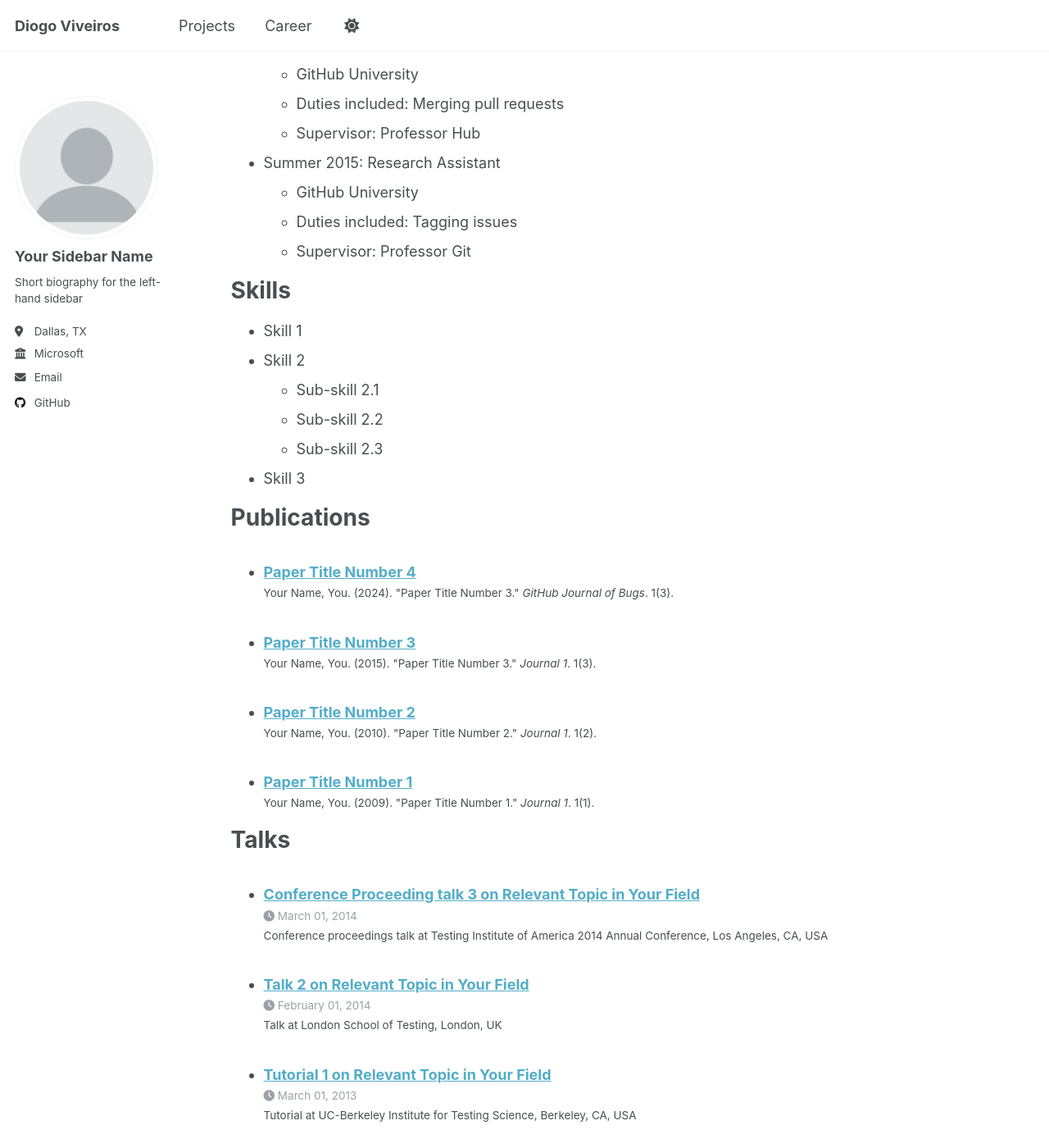
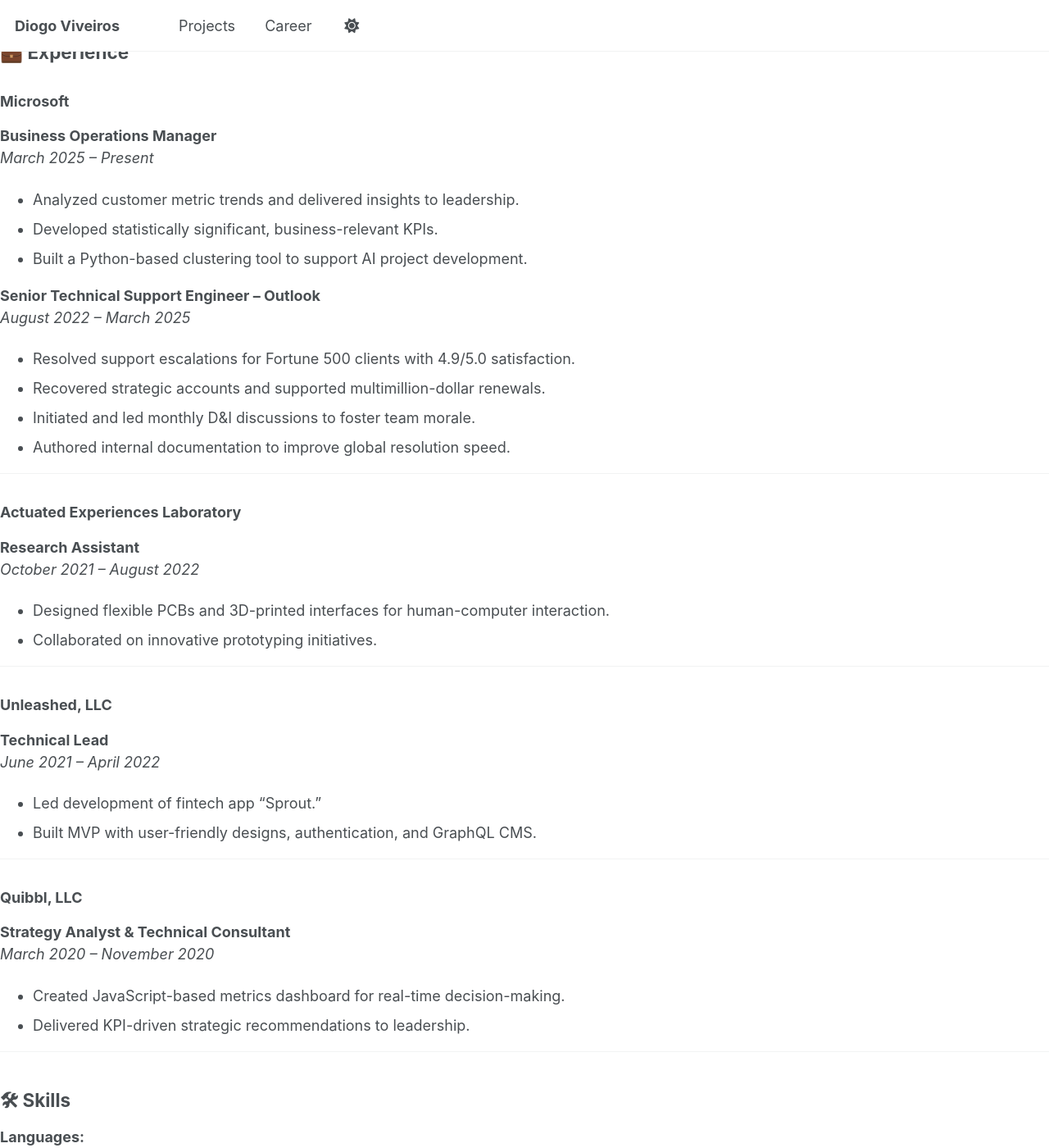
Before and after one commit to diogoviveiros/diogoviveiros.github.io, a Jekyll site: the page built from _pages/cv.md, in a window 1280 px wide and 1400 px high, scrolled down 465 px. Shown: the whole window at 82% size. Built offline with Jekyll 4.4.1, drawn with Linux system fonts in a browser that asks for light colours; some of the changed text lies outside the part shown.

Commit message:
Update cv.md

```diff
--- a/_pages/cv.md
+++ b/_pages/cv.md
@@ -1,64 +1,77 @@
 ---
-layout: archive
-title: "CV"
+layout: default
+title: Career
 permalink: /cv/
-author_profile: true
-redirect_from:
-  - /resume
+---
+# Resume
+
+**Dallas, TX**
+📧 [diogopviveiros@gmail.com](mailto:diogopviveiros@gmail.com)
+📞 (774) 319-1247
+[LinkedIn](https://www.linkedin.com/in/diogoviveiros/) | [My Repo](https://diogoviveiros.github.io/)
+
+
 ---
 
-{% include base_path %}
+## 🎓 Education
 
-Education
-======
-* Ph.D in Version Control Theory, GitHub University, 2018 (expected)
-* M.S. in Jekyll, GitHub University, 2014
-* B.S. in GitHub, GitHub University, 2012
+**University of Chicago** – *Chicago, IL*
+**Bachelor of Arts in Economics**, Specialization in Data Science
+**Minors:** Computer Science, Molecular Engineering
+**GPA:** 3.6
 
-Work experience
-======
-* Spring 2024: Academic Pages Collaborator
-  * GitHub University
-  * Duties includes: Updates and improvements to template
-  * Supervisor: The Users
+---
 
-* Fall 2015: Research Assistant
-  * GitHub University
-  * Duties included: Merging pull requests
-  * Supervisor: Professor Hub
+## 💼 Experience
 
-* Summer 2015: Research Assistant
-  * GitHub University
-  * Duties included: Tagging issues
-  * Supervisor: Professor Git
+### Microsoft
 
-Skills
-======
-* Skill 1
-* Skill 2
-  * Sub-skill 2.1
-  * Sub-skill 2.2
-  * Sub-skill 2.3
-* Skill 3
+**Business Operations Manager**
+*March 2025 – Present*
+- Analyzed customer metric trends and delivered insights to leadership.
+- Developed statistically significant, business-relevant KPIs.
+- Built a Python-based clustering tool to support AI project development.
 
-Publications
-======
-  <ul>{% for post in site.publications reversed %}
-    {% include archive-single-cv.html %}
-  {% endfor %}</ul>
+**Senior Technical Support Engineer – Outlook**
+*August 2022 – March 2025*
+- Resolved support escalations for Fortune 500 clients with 4.9/5.0 satisfaction.
+- Recovered strategic accounts and supported multimillion-dollar renewals.
+- Initiated and led monthly D&I discussions to foster team morale.
+- Authored internal documentation to improve global resolution speed.
 
-Talks
-======
-  <ul>{% for post in site.talks reversed %}
-    {% include archive-single-talk-cv.html  %}
-  {% endfor %}</ul>
+---
 
-Teaching
-======
-  <ul>{% for post in site.teaching reversed %}
-    {% include archive-single-cv.html %}
-  {% endfor %}</ul>
+### Actuated Experiences Laboratory
+**Research Assistant**
+*October 2021 – August 2022*
+- Designed flexible PCBs and 3D-printed interfaces for human-computer interaction.
+- Collaborated on innovative prototyping initiatives.
 
-Service and leadership
-======
-* Currently signed in to 43 different slack teams
+---
+
+### Unleashed, LLC
+**Technical Lead**
+*June 2021 – April 2022*
+- Led development of fintech app “Sprout.”
+- Built MVP with user-friendly designs, authentication, and GraphQL CMS.
+
+---
+
+### Quibbl, LLC
+**Strategy Analyst & Technical Consultant**
+*March 2020 – November 2020*
+- Created JavaScript-based metrics dashboard for real-time decision-making.
+- Delivered KPI-driven strategic recommendations to leadership.
+
+---
+
+## 🛠 Skills
+
+**Languages:**
+- English (Native), Portuguese (Native), Spanish (Proficient)
+
+**Technical:**
+- Python, Java, JavaScript, C, SQL, R, GraphQL, KiCAD, Office365
+
+**Communication & Analysis:**
+- Customer management, stakeholder collaboration, KPI analysis, Kepner-Tregoe problem solving
```
